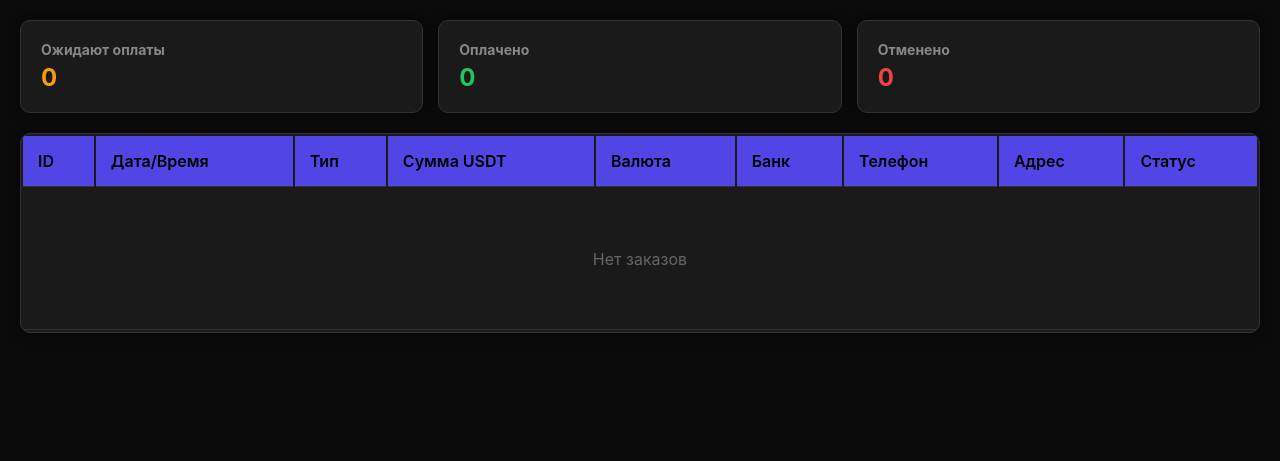
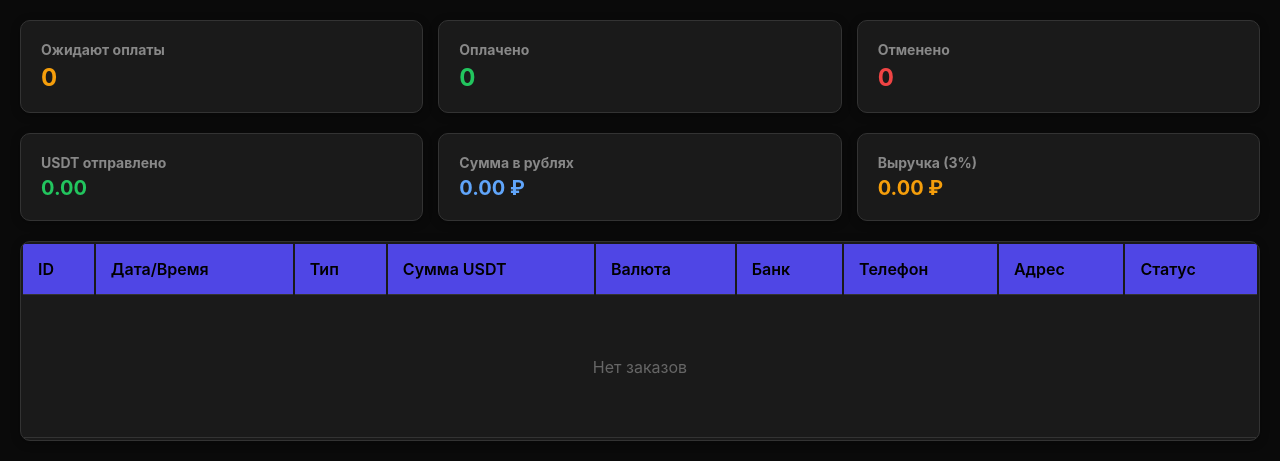
Before and after one commit to olejjkaboii/cts-bmt_edition-, a FastAPI app: page /admin in a window 1280 px wide. Shown: the part 59-520 px from the top of the page. Run offline with FastAPI, Linux system fonts and the light colour scheme; data that the repository does not hold is empty.

Commit message:
Add financial stats to admin panel
- Total USDT sent by paid orders
- Total amount converted to RUB using current rate
- Commission revenue (3% of RUB total)

```diff
--- a/templates/admin.html
+++ b/templates/admin.html
@@ -42,6 +42,25 @@
         .stat-card.pending .value { color: #f59e0b; }
         .stat-card.paid .value { color: #22c55e; }
         .stat-card.canceled .value { color: #ef4444; }
+
+        .finance {
+            display: flex;
+            gap: 15px;
+            margin-bottom: 20px;
+        }
+        .finance-card {
+            background: #1a1a1a;
+            padding: 20px;
+            border-radius: 10px;
+            box-shadow: 0 2px 10px rgba(0,0,0,0.3);
+            flex: 1;
+            border: 1px solid #333;
+        }
+        .finance-card h3 { color: #888; font-size: 14px; margin-bottom: 5px; }
+        .finance-card .value { font-size: 20px; font-weight: 700; color: #fff; }
+        .finance-card.usdt .value { color: #22c55e; }
+        .finance-card.rub .value { color: #60a5fa; }
+        .finance-card.commission .value { color: #f59e0b; }
 
         table {
             width: 100%;
@@ -150,6 +169,21 @@
         </div>
     </div>
 
+    <div class="finance">
+        <div class="finance-card usdt">
+            <h3>USDT отправлено</h3>
+            <div class="value" id="totalUsdt">0.00</div>
+        </div>
+        <div class="finance-card rub">
+            <h3>Сумма в рублях</h3>
+            <div class="value" id="totalRub">0.00 ₽</div>
+        </div>
+        <div class="finance-card commission">
+            <h3>Выручка (3%)</h3>
+            <div class="value" id="totalCommission">0.00 ₽</div>
+        </div>
+    </div>
+
     <table>
         <thead>
             <tr>
@@ -239,6 +273,16 @@
             document.getElementById('countPending').textContent = pending;
             document.getElementById('countPaid').textContent = paid;
             document.getElementById('countCanceled').textContent = canceled;
+
+            // Calculate finances
+            let totalUsdt = 0;
+            for (let i = 0; i < orders.length; i++) {
+                if (orders[i].status === 'paid') {
+                    totalUsdt += orders[i].amount_usdt;
+                }
+            }
+            document.getElementById('totalUsdt').textContent = totalUsdt.toFixed(2) + ' USDT';
+            fetchFinance(totalUsdt);
         }
 
         async function updateStatus(orderId, newStatus) {
@@ -263,6 +307,24 @@
             }
         }
 
+        async function fetchFinance(totalUsdt) {
+            try {
+                const response = await fetch('/api/rate?currency=RUB');
+                const data = await response.json();
+
+                if (data.rate) {
+                    const rate = data.rate;
+                    const totalRub = totalUsdt * rate;
+                    const commission = totalRub * 0.03;
+
+                    document.getElementById('totalRub').textContent = totalRub.toFixed(2) + ' ₽';
+                    document.getElementById('totalCommission').textContent = commission.toFixed(2) + ' ₽';
+                }
+            } catch (error) {
+                console.error('Rate fetch error:', error);
+            }
+        }
+
         loadOrders();
 
         setInterval(loadOrders, 5000);
```
